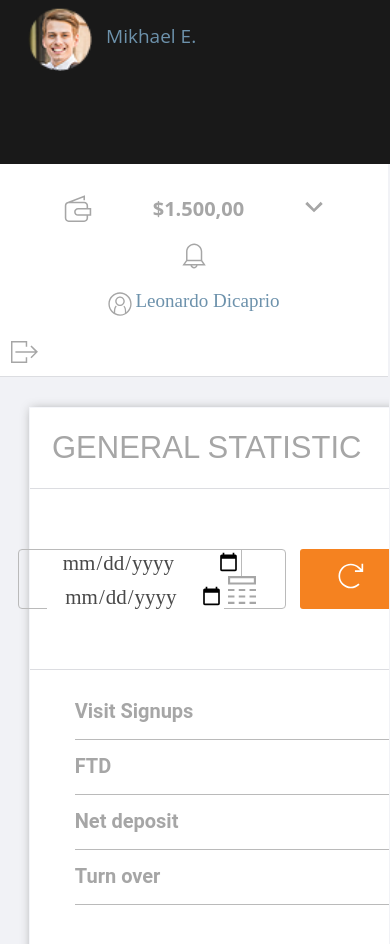
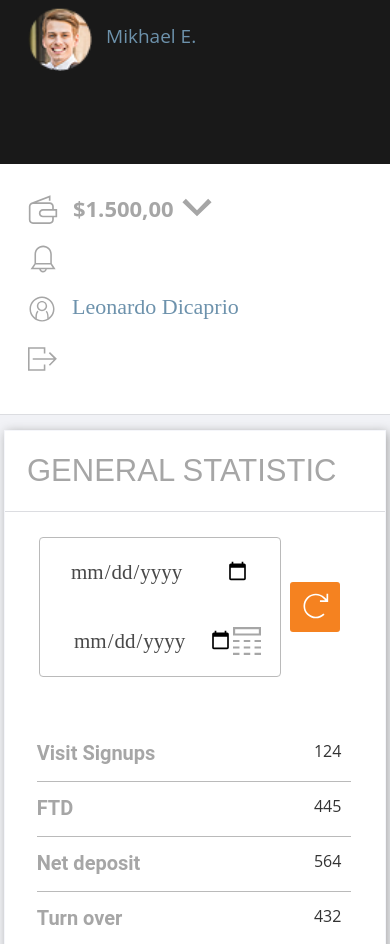
Before and after one commit to malwina-mika/JustDoIt, a website: page src/index.html in a window 390 px wide. Shown: the part 680-1624 px from the top of the page. Drawn offline with nearby package versions, Linux system fonts and the light colour scheme; files that its build step writes are made by us from their sources; a web font is replaced by a local one.

Commit message:
added styles for main page

```diff
--- a/src/index.html
+++ b/src/index.html
@@ -88,8 +88,8 @@
     <section class="column-wrapper scroll-wrapper col-sm-12 col-lg-10">
 
       <ul class="top-side row1">
-        <li class="flex-item item1 col-sm-12 col-lg-4 col-xl-6"></li>
-        <li class="flex-item item2 col-sm-12 col-lg-3 col-xl-2">
+        <li class="flex-item item1 col-sm-12 col-md-4 col-xl-6"></li>
+        <li class="flex-item item2 col-sm-12 col-md-3 col-xl-2">
           <svg x="0px" y="0px" viewBox="0 0 17 18" style="enable-background:new 0 0 17 18;" xml:space="preserve"><path d="M17,9h-2V7.5C15,6.1,13.9,5,12.5,5H4.9L12,2.2V4h1V0.8L2.1,5C0.9,5.2,0,6.3,0,7.5v8C0,16.9,1.1,18,2.5,18h10
              c1.4,0,2.5-1.1,2.5-2.5V14h2V9z M14,15.5c0,0.8-0.7,1.5-1.5,1.5h-10C1.7,17,1,16.3,1,15.5v-8C1,6.7,1.7,6,2.5,6h10
              C13.3,6,14,6.7,14,7.5V9H8.5C7.1,9,6,10.1,6,11.5S7.1,14,8.5,14H14V15.5z M16,13H8.5C7.7,13,7,12.3,7,11.5S7.7,10,8.5,10H16V13z"/>
@@ -99,21 +99,21 @@
 
           <svg class="light-icon" x="0px" y="0px" viewBox="0 0 7 5" style="enable-background:new 0 0 7 5;" xml:space="preserve"><polygon points="3.5,4.2 0.1,0.9 0.9,0.1 3.5,2.8 6.1,0.1 6.9,0.9 "/></svg>
         </li>
-        <li class="flex-item item3 col-sm-12 col-lg-1 col-xl-1">
+        <li class="flex-item item3 col-sm-12 col-md-1 col-xl-1">
           <svg x="0px" y="0px" viewBox="0 0 18 19" style="enable-background:new 0 0 18 19;" xml:space="preserve"><path d="M17,16l-2.4-3.7V6.5c0-3-2.5-5.5-5.5-5.5S3.6,3.5,3.6,6.5v5.8L1.1,16h5.5c0.2,1.1,1.2,2,2.4,2s2.2-0.9,2.4-2H17z M4.6,6.5
             C4.6,4,6.6,2,9.1,2s4.5,2,4.5,4.5V12h-9V6.5z M4.3,13h9.5l1.3,2H3L4.3,13z M9.1,17c-0.7,0-1.2-0.4-1.4-1h2.8
             C10.3,16.6,9.7,17,9.1,17z"/>
           </svg>
         </li>
 
-        <li class="flex-item item2 col-sm-12 col-lg-3 col-xl-2">
+        <li class="flex-item item2 col-sm-12 col-md-3 col-xl-2">
           <div class="row1">
-            <svg class="col-lg-4" x="0px" y="0px" viewBox="0 0 19 19" style="enable-background:new 0 0 19 19;" xml:space="preserve"><path d="M9.5,4C7.6,4,6,5.6,6,7.5S7.6,11,9.5,11S13,9.4,13,7.5S11.4,4,9.5,4z M9.5,10C8.1,10,7,8.9,7,7.5S8.1,5,9.5,5S12,6.1,12,7.5
+            <svg class="col-md-12 col-lg-4" x="0px" y="0px" viewBox="0 0 19 19" style="enable-background:new 0 0 19 19;" xml:space="preserve"><path d="M9.5,4C7.6,4,6,5.6,6,7.5S7.6,11,9.5,11S13,9.4,13,7.5S11.4,4,9.5,4z M9.5,10C8.1,10,7,8.9,7,7.5S8.1,5,9.5,5S12,6.1,12,7.5
               S10.9,10,9.5,10z M9.5,1C4.8,1,1,4.8,1,9.5S4.8,18,9.5,18S18,14.2,18,9.5S14.2,1,9.5,1z M14,15.5c0-1.8-0.1-3.5-1.3-4.8l-0.7,0.7
               c1.1,1.1,1.1,2.7,1.1,4.5l0,0.3c-1,0.6-2.2,0.9-3.5,0.9S7,16.7,6,16.1l0-0.3c0-1.8,0-3.4,1.1-4.5l-0.7-0.7C5.1,12,5,13.7,5,15.5
               c-1.8-1.4-3-3.5-3-6C2,5.4,5.4,2,9.5,2S17,5.4,17,9.5C17,11.9,15.8,14.1,14,15.5z"/></svg>
             </svg>
-            <a href="#" class="col-lg-8 link-small link-color">Leonardo Dicaprio</a>
+            <a href="#" class="col-md-12 col-lg-8 link-small link-color">Leonardo Dicaprio</a>
           </div>
         </li>
 
@@ -132,6 +132,7 @@
           <div class="calendar flex-wrapper border-main padding-22 container">
 
             <div class="input-calendar flex-wrapper col-sm-12 row1">
+
               <input class="input1 col-sm-12" type="date">
               <div class="icon-input col-sm-12">
                 <input class="input2" type="date">
@@ -144,7 +145,7 @@
 
             </div>
 
-              <button class="btn btn-refresh col-sm-12">
+            <button class="btn-refresh col-sm-12">
                <svg x="0px" y="0px"
                	 viewBox="0 0 16 17" style="enable-background:new 0 0 16 17;" xml:space="preserve">
                <path d="M11,6h5V1h-1v3.3l-1.2-1.1c-2.9-2.9-7.7-2.9-10.6,0c-2.9,2.9-2.9,7.7,0,10.6C4.7,15.3,6.6,16,8.5,16s3.8-0.7,5.3-2.2
@@ -191,9 +192,8 @@
             </div>
           </div>
 
-         <div class="table padding-22 scroll-wrapper container">
+          <div class="table scroll-wrapper container">
             <img class="chart" src="images/chart.gif" alt="chart">
-            <canvas class="chart" id="myChart"></canvas>
           </div>
 
       </article>
@@ -204,7 +204,7 @@
             <h2>links</h2>
           </div>
 
-          <div class="align-center padding-22">
+          <div class="align-center">
             <button class="btn btn-add">+ add new</button>
           </div>
 
@@ -386,12 +386,11 @@
 
           </div>
 
-          <div class="align-center padding-22">
+          <div class="align-center">
             <button class="btn btn-add">+ add new</button>
           </div>
 
       </article>
-
 
     </section>
 
--- a/src/sass/_layout.scss
+++ b/src/sass/_layout.scss
@@ -24,6 +24,10 @@
   }
 }
 
+h1 {
+  font-size: 35px;
+}
+
 h1, h2, h3 {
   font-family: $brand-font;
 }
@@ -36,12 +40,8 @@ h1, h2, h3 {
 
 .column-wrapper {
   min-height: 1400px;
-  max-width: 100vw!important;
-}
-
-section {
-    max-width: calc(100vw - 203px);
-    margin-right: -10px;
+  width: 100vw!important;
+  width: calc(100% - 210px)!important;
 }
 
 .align-center {
@@ -107,18 +107,13 @@ section {
   overflow-x: auto;
 }
 
-.scroll-wrapper table {
-  width: 100%;
-  max-width: 100%;
-}
-
 .width-100vw {
   max-width: 100vw;
 }
 
 .container {
   width: 100%;
-  max-width: 1130px;
+  max-width: 1170px;
   margin: 0 auto;
   padding-left: 0;
   padding-right: 0;
@@ -145,63 +140,21 @@ section {
 }
 
 @media(max-width: 767px) {
-  .main-content {
-    margin: 5px;
-    width: 100%;
-  }
-
   .container {
     max-width: 100vw;
     margin: 0 auto;
-    padding: 15px;
-  }
-
-  .table .links-table {
-    padding: 30px 10px 70px 10px;
-  }
-
-  .table img {
-    max-width: 95%;
-    padding-top: 30px;
-  }
-  .list-item {
-    min-width: 300px;
-  }
-
-  .title-wrapper {
-    padding-left: 45px;
-    padding-right: 45px;
-  }
-
-  .btn-chart {
-    margin: 5px;
-  }
-
-  .calendar {
-    padding: 20px;
-    .input2 {
-      padding-left: 10px;
-    }
-  }
-  .input-calendar {
-    height: 100px;
+    padding-top: 25px;
+    padding-bottom: 15px;
   }
 }
 
-@media(min-width: 768px) {
-  .calendar {
-    padding: 20px;
-    .input2 {
-      padding-left: 10px;
-    }
-  }
-  .title-wrapper  {
-    i {
-      padding-left: 15px;
-    }
-    h1 {
-      font-size: 30px;
-    }
+@media(min-width: 992px) {
+
+}
+
+@media(min-width: 1200px) {
+  .list-item {
+    width: 400px;
   }
 }
 
--- a/src/sass/components/_buttons.scss
+++ b/src/sass/components/_buttons.scss
@@ -18,6 +18,32 @@
 
 }
 
+.btn-refresh {
+  width: 60px;
+  height: 60px;
+  margin-left: 15px;
+  padding: 10px;
+  border-radius: $radius;
+  color: $color-light;
+  background-color: $color-brand-main;
+  display: inline-block;
+  font-size: 18px;
+  box-shadow: none;
+  border: none;
+
+  margin: 10px;
+  text-align: center;
+  cursor: pointer;
+  transition: 0.4s;
+  &:hover {
+    background-color: $color-main-hover;
+  }
+  svg {
+    fill: #fff;
+  }
+
+}
+
 .btn-main {
   padding-left: 10px;
   padding-right: 10px;
@@ -26,15 +52,6 @@
 .btn:active,
  .btn:focus {
 
- }
-
- .btn-refresh {
-   max-width: 60px;
-   height: 60px;
-   margin-left: 15px;
-   svg {
-     fill: #fff;
-   }
  }
 
  .btn-chart {
@@ -49,8 +66,8 @@
  }
 
 .btn-add {
-  padding: 15px 30px;
-  margin: 18px;
+  padding: 14px 25px;
+  margin: 28px;
   font-size: 20px;
 }
 
@@ -65,3 +82,15 @@
 .btn-green {
    color: $color-active-green;
 }
+
+@media(max-width: 767px) {
+  .btn-chart {
+    margin: 5px;
+  }
+
+  .btn-refresh {
+    max-width: 50px;
+    height: 50px;
+  }
+
+}
--- a/src/sass/components/_calendar.scss
+++ b/src/sass/components/_calendar.scss
@@ -17,10 +17,38 @@
 .input-calendar  {
   border: 1px solid #bababa;
   max-width: 450px;
-  padding: 0 17px;
+  padding: 0 19px;
   height: 60px;
   border-radius: 4px;
   input {
     max-width: 180px;
   }
 }
+
+@media(max-width: 767px) {
+  .calendar {
+    padding: 25px;
+    width: 250px;
+    border: none;
+    .input1, .input2 {
+      padding: 0;
+      border: none;
+    }
+
+    .input2 {
+        padding-left: 14px;
+    }
+  }
+
+  .input-calendar {
+    height: 140px;
+
+    .icon-input {
+      display: flex;
+      flex-direction: row;
+      flex-wrap: nowrap;
+      justify-content:space-around;
+
+    }
+  }
+}
--- a/src/sass/components/_table-links.scss
+++ b/src/sass/components/_table-links.scss
@@ -1,8 +1,5 @@
 .table {
-  img {
-    max-width: 80%;
-  }
-
+  margin: 80px;
   .icon-basic {
     display: none;
   }
@@ -55,3 +52,14 @@
 
   }
 }
+
+@media(max-width: 767px) {
+
+    .table .links-table {
+      padding: 20px 10px 70px 0px;
+      height: 140px;
+      li {
+        padding-top: 9px;
+      }
+    }
+}
--- a/src/sass/components/_title.scss
+++ b/src/sass/components/_title.scss
@@ -1,5 +1,4 @@
 h1 {
-  font-size: 35px;
   font-family: $main-font;
   color: $color-light;
 }
@@ -14,3 +13,17 @@ h1 {
       font-size: 30px;
     }
 }
+
+@media(max-width: 767px) {
+
+  .title-wrapper {
+    padding-left: 50px;
+    padding-right: 50px;
+  }
+
+  .title-wrapper  {
+    i {
+      padding-left: 15px;
+    }
+  }
+}
--- a/src/sass/components/_topbar.scss
+++ b/src/sass/components/_topbar.scss
@@ -1,13 +1,11 @@
 .top-side {
-  text-align: right;
-  display: flex;
-  white-space: nowrap;
+
   min-height: 90px;
-
   border-bottom: 1px solid #dcdde1;
   background-color: #fff;
+
   .flex-item {
-    padding: 10px 12px;
+    padding: 10px;
     border-left: 1px solid #dcdde1;
   }
 }
@@ -18,10 +16,12 @@
 //   }
 //   .item2 {
 //     flex: 0 0 17%;
+
 .light-icon {
   width: 18px;
   height: 18px;
 }
+
 //   }
 //   .item3 {
 //       flex: 0 0 6%;
@@ -34,3 +34,26 @@
   padding-left: 8px;
   padding-right: 8px;
 }
+
+@media(max-width: 767px) {
+
+  .top-side {
+    padding: 0 30px 30px 20px;
+    svg {
+      width: 30px;
+      height: 30px;
+    }
+    a, p {
+      font-size: 22px;
+      padding-left: 15px;
+    }
+  }
+
+  .top-side .flex-item {
+    border: none;
+  }
+
+  .flex-item {
+    justify-content: flex-start;
+  }
+}
--- a/src/sass/pages/mainpage.scss
+++ b/src/sass/pages/mainpage.scss
@@ -1,9 +1,9 @@
 
 .main-content {
-  display: inline-block;
-  margin: 30px 10px 30px 30px;
-  width: 95%;
+  box-sizing: border-box;
+  display: block;
   max-width: 100vw;
+  margin: 30px;
   border: 1px solid #f5f6fa;
   background-color: #fff;
   box-shadow: 2px 2px 10px #a6a6a6;
@@ -17,13 +17,13 @@
 }
 
 .list-item {
-  display: flex;
+  display: inline-flex;
   justify-content: space-between;
   border-bottom: 1px solid #bababa;
   margin-right: 40px;
-  min-width: 400px;
   height: 55px;
   width: 100%;
+  min-width: 300px;
   .line-header {
     margin: 15px 0 5px;
   }
@@ -35,10 +35,36 @@
 }
 
 .table {
-  margin: 60px auto 0;
+  margin: 0 auto;
   text-align: center;
   img {
     object-fit: cover;
-    width: 90%;
+    width: 85%;
+    padding: 0 30px 40px 30px;
   }
 }
+
+
+@media(max-width: 767px) {
+
+    .main-content {
+      margin: 15px 5px;
+    }
+
+    .table img {
+      width: 100%;
+      padding-top: 30px;
+    }
+
+    .list-item {
+      padding-right: 10px;
+    }
+
+    .link {
+      .container {
+      margin-top: -40px;
+      }
+
+    }
+
+}
```
Lines whose indentation alone changed are shown as unchanged.
